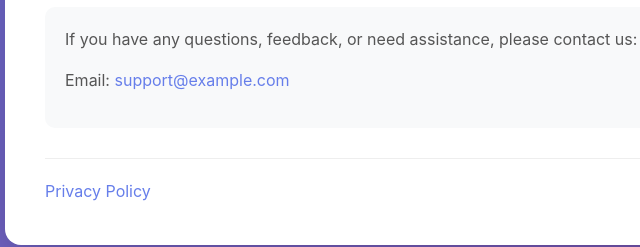
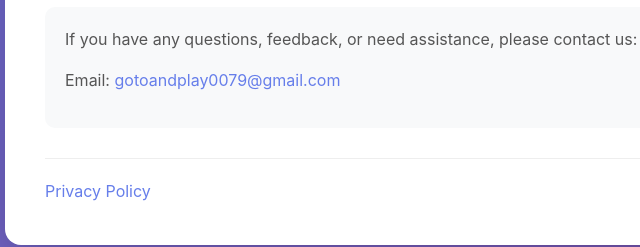
Before and after one commit to YutaTrm/clip-stocker, a plain HTML site: page docs/index.html in a window 1280 px wide. Shown: the part 980-1227 px from the top of the page, 255-895 px from the left. Drawn offline with Linux system fonts and the light colour scheme.

Commit message:
アドレスを本物に変更

```diff
--- a/docs/index.html
+++ b/docs/index.html
@@ -141,7 +141,7 @@
             <h2>Support</h2>
             <div class="contact">
                 <p>If you have any questions, feedback, or need assistance, please contact us:</p>
-                <p>Email: <a href="mailto:support@example.com">support@example.com</a></p>
+                <p>Email: <a href="mailto:gotoandplay0079@gmail.com">gotoandplay0079@gmail.com</a></p>
             </div>
 
             <div class="links">
```
Also changed, not shown: docs/privacy.html (+1 -1 lines).
